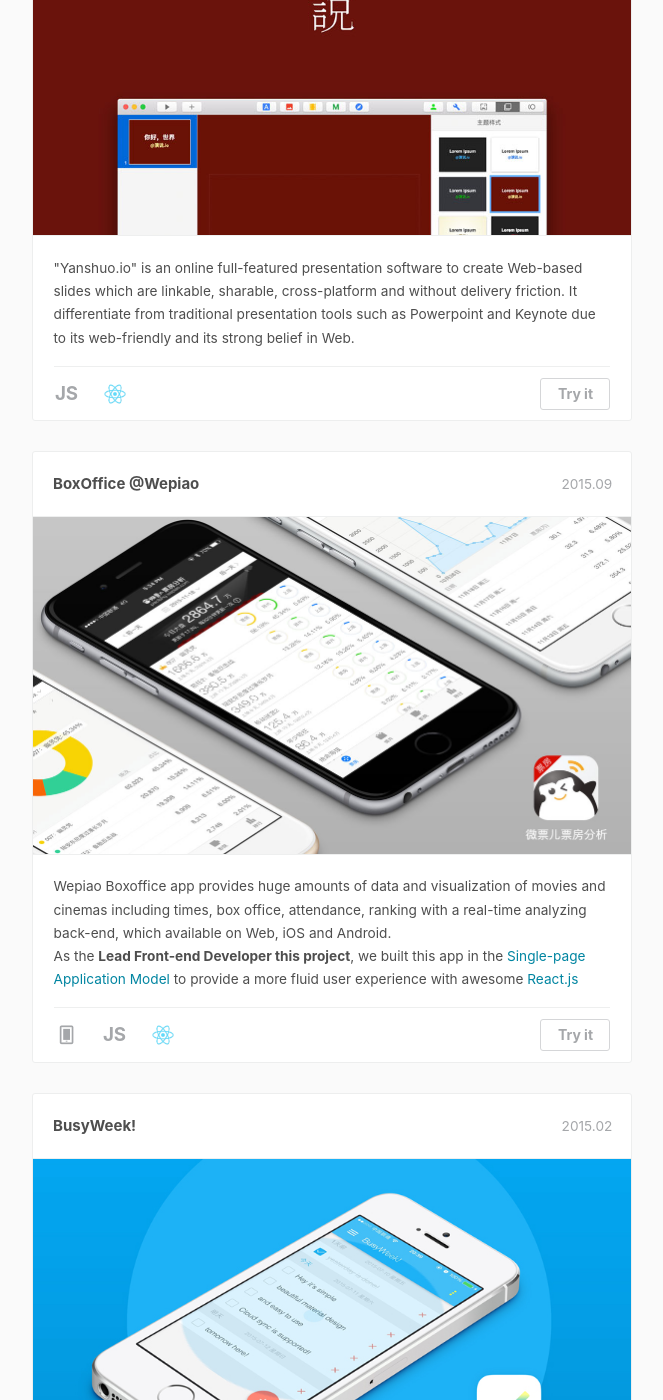
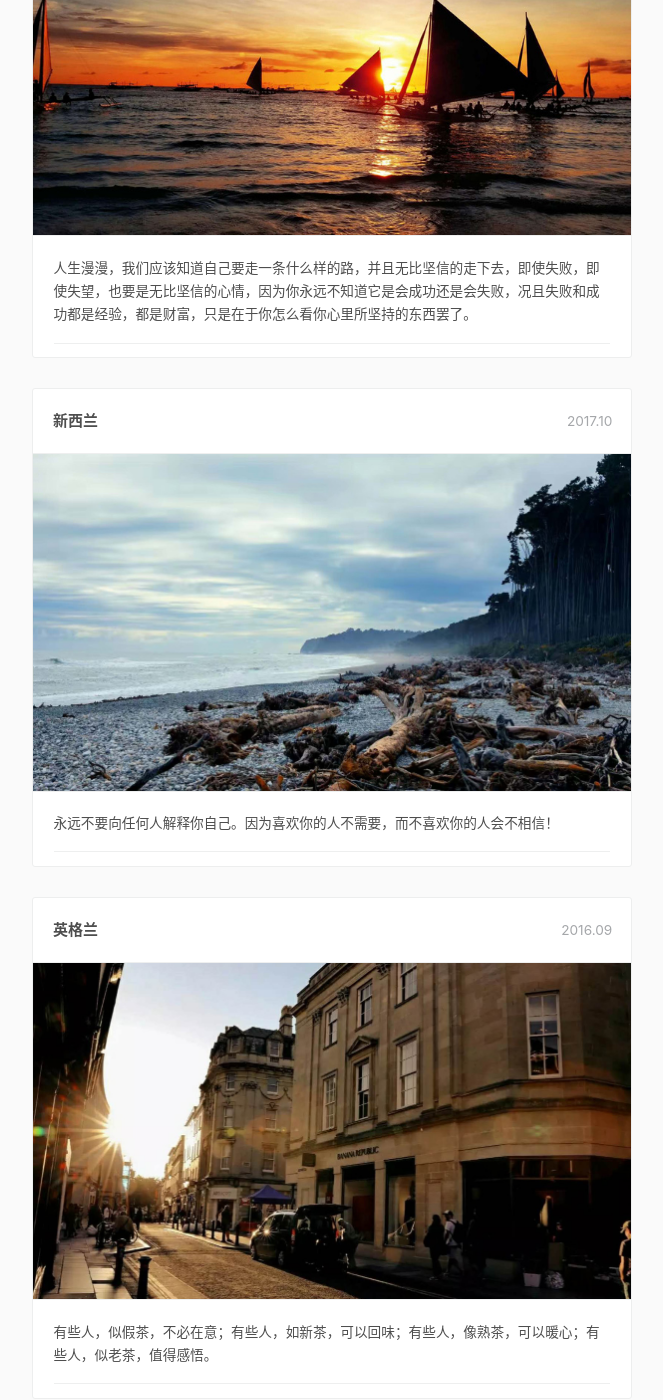
Before and after one commit to elton/elton.github.com, a Jekyll site: the page built from portfolio/index.html, in a window 1280 px wide and 1400 px high, scrolled down 545 px. Shown: the whole window, without its empty margins (308-971 px from the left). Built offline with Jekyll 4.4.1, drawn with Linux system fonts in a browser that asks for light colours; nearby versions of some CDN libraries; comment, search, counter and statistics services are not loaded; some of the changed text lies outside the part shown.

Commit message:
修改portfolio

```diff
--- a/portfolio/index.html
+++ b/portfolio/index.html
@@ -23,172 +23,53 @@
 				<ul class="cbp_tmtimeline">
 					<li>
 						<div class="cbp_tmlabel">
-							<h2 id="boxoffice">Yanshuo.io (演说.io)</h2>
-							<time>2016.06</time>
+							<h2 id="boxoffice">长滩岛</h2>
+							<time>2017.11</time>
 							<img src="images/work-yanshuo.jpg">
 							<ul>
 								<li>
-									"Yanshuo.io" is an online full-featured presentation software to create Web-based slides which are linkable, sharable, cross-platform and without delivery friction. It differentiate from traditional presentation tools such as Powerpoint and Keynote due to its web-friendly and its strong belief in Web.
+									人生漫漫，我们应该知道自己要走一条什么样的路，并且无比坚信的走下去，即使失败，即使失望，也要是无比坚信的心情，因为你永远不知道它是会成功还是会失败，况且失败和成功都是经验，都是财富，只是在于你怎么看你心里所坚持的东西罢了。
 								</li>
 								<li class="skill">
-									<span><b>JS</b></span>
-									<span class="i-react"></span>
-									<span class="link"><a target="_blank" href="https://yanshuo.io">Try it</a></span>
+									<!-- <span><b>长滩岛</b></span> -->
+									<!-- <span class="i-react"></span> -->
+									<!-- <span class="link"><a target="_blank" href="https://yanshuo.io">Try it</a></span> -->
 								</li>
 							</ul>
 						</div>
 					</li>
 					<li>
 						<div class="cbp_tmlabel">
-							<h2 id="boxoffice">BoxOffice @Wepiao</h2>
-							<time>2015.09</time>
+							<h2 id="boxoffice">新西兰</h2>
+							<time>2017.10</time>
 							<img src="images/work-wepiao-bo.jpg">
 							<ul>
 								<li>
-									Wepiao Boxoffice app provides huge amounts of data and visualization of movies and cinemas including times, box office, attendance, ranking with a real-time analyzing back-end, which available on Web, iOS and Android.<br> As the <b>Lead Front-end Developer this project</b>, we built this app in the <a href="https://en.wikipedia.org/wiki/Single-page_application">Single-page Application Model</a> to provide a more fluid user experience with awesome <a href="http://facebook.github.io/react/">React.js</a>
+									永远不要向任何人解释你自己。因为喜欢你的人不需要，而不喜欢你的人会不相信！
 								</li>
 								<li class="skill">
-									<span class="cbp_tmicon-phone"></span>
+									<!-- <span class="cbp_tmicon-phone"></span>
 									<span><b>JS</b></span>
 									<span class="i-react"></span>
-									<span class="link"><a target="_blank" href="http://piaofang.wepiao.com">Try it</a></span>
+									<span class="link"><a target="_blank" href="http://piaofang.wepiao.com">Try it</a></span> -->
 								</li>
 							</ul>
 						</div>
 					</li>
 					<li>
 						<div class="cbp_tmlabel">
-							<h2 id="busyweek">BusyWeek!</h2>
-							<time>2015.02</time>
+							<h2 id="busyweek">英格兰</h2>
+							<time>2016.09</time>
 							<img src="images/work-busyweek.jpg">
 							<ul>
 								<li>
-									BusyWeek! is a time-based Todo application, available on Web and Apple App Store, which also support the backup and restore to and from the cloud.<br>
-									It's material-designed, truly responsive across platforms and based on modern web technologies including HTML5, CSS3, Sass and powerful <a href="http://vuejs.org">Vue.js</a>.
+									有些人，似假茶，不必在意；有些人，如新茶，可以回味；有些人，像熟茶，可以暖心；有些人，似老茶，值得感悟。
 								</li>
 								<li class="skill">
-									<span class="cbp_tmicon-phone"></span>
+									<!-- <span class="cbp_tmicon-phone"></span>
 									<span><b>JS</b></span>
 									<span class="i-vue"></span>
-									<span class="link"><a target="_blank" href="http://huangxuan.me/BusyWeek/dist/">Try it</a></span>
-								</li>
-							</ul>
-						</div>
-					</li>
-					<li>
-						<div class="cbp_tmlabel">
-							<h2>Alitrip.com @Alibaba</h2>
-							<time>2014 - 2015</time>
-							<img src="images/intern-alitrip.jpg">
-							<ul>
-								<li>
-									Alitrip, formerly Taobao Travel, is one of the biggest platform for China's online travel sector, on which there has over 10,000 merchants providing airplane tickets, vacation packages, hotel booking services, visa application services and tour guide services.<br>
-									As a <b>Intern Front-End Engineer</b>, I provided mobile-web and hybrid-apps development for our online travel business. Besides, I  contribute to performance, UI rendering optimization and CSS library.
-								</li>
-								<li class="skill">
-									<span class="cbp_tmicon-phone"></span>
-									<span><b>JS</b></span>
-									<a href="https://github.com/kissyteam/kissy"><span class="i-kissy"></span></a>
-									<span class="link"><a target="_blank" href="http://alitrip.com">alitrip.com</a></span>
-								</li>
-							</ul>
-						</div>
-					</li>
-					<!--<li>
-						<div class="cbp_tmlabel">
-							<h2>SENOVA WebApp</h2>
-							<img src="images/senova.jpg">
-							<ul>
-								<li>《多媒体交互设计一》结课作业，以北汽“绅宝”为目标品牌，iPad 为主要平台进行的 App 设计，旨在用一种可交互的方式介绍“绅宝”车型。完全采用 Html5 技术开发，可添加至主屏幕离线运行。着力于触控交互体验的优化与优雅的动画设计。</li>
-								<li>Responsible : Front-End，Interaction，Product</li>
-								<li>Partner : ZOE-张瑜</li>
-								<li class="skill">
-									<span class="cbp_tmicon-html"></span>
-									<span class="fa fa-css3"></span>
-									<span><b>JS</b></span>
-									<span class="link"><a target="_blank" href="http://huangxuan.me/senova/">Link</a></span>
-								</li>
-							</ul>
-						</div>
-					</li>-->
-					<li>
-						<div class="cbp_tmlabel">
-							<h2 id="hslider">jQuery.HSlider</h2>
-							<time>2013.10</time>
-							<img src="images/work-hslider.jpg">
-							<ul>
-								<li>
-									HSlider, a full-page scrolling, touch-friendly jQuery slider plugin for mobile and modern desktop browser only. All its animations are powered by CSS3 with GPU acceleration and URL sharing with hash is supported.
-								</li>
-								<li class="skill">
-									<span class="fa fa-css3"></span>
-									<span><b>JS</b></span>
-									<span class="i-jquery"></span>
-									<span class="link"><a target="_blank" href="https://github.com/Huxpro/jquery.HSlider">Github</a></span>
-								</li>
-							</ul>
-						</div>
-					</li>
-					<li>
-						<div class="cbp_tmlabel">
-							<h2>《真相不止一个》</h2>
-							<time>2013.10</time>
-							<img src="images/work-truth.jpg">
-							<ul>
-								<li>Motion Graphic Design, powered by Adobe After Effect and cooperate with amazing artist <a href="https://www.behance.net/psychofish">@Psycho_fish</a></li>
-								<li class="skill">
-									<span><b>Ae</b></span>
-									<span class="cbp_tmicon-video"></span>
-									<span class="link"><a target="_blank" href="http://www.tudou.com/programs/view/Xa-pGW55N4g/">View</a></span>
-								</li>
-							</ul>
-						</div>
-					</li>
-					<li>
-						<div class="cbp_tmlabel">
-							<h2>Intern @LxU Studio</h2>
-							<time>2013.06 - 08</time>
-							<img src="images/intern-lxu.jpg">
-							<ul>
-								<li>
-									As a <b>Intern Motion Graphic Designer</b>, I participated in several creative advertising virus videos for our clients including Baidu and Continental.
-								</li>
-								<li class="skill">
-									<span><b>Ae</b></span>
-									<span class="cbp_tmicon-video"></span>
-									<span class="link"><a target="_blank" href="http://weibo.com/lxustudio">@LxU</a></span>
-								</li>
-							</ul>
-						</div>
-					</li>
-					<li>
-						<div class="cbp_tmlabel">
-							<h2>Puzzled Hybrid</h2>
-							<time>2013.06</time>
-							<img src="images/work-puzzle.png">
-							<ul>
-								<li> This font is parts of the course work of <b>Design Basis</b>, which mix Serif fonts, Sans-serif fonts and...zebra-stripe! Why I design it like that is still a puzzle to me, and the intro video is available below.
-								<li class="skill">
-									<span class="cbp_tmicon-font"></span>
-									<span><b>Ps</b></span>
-									<span><b>Ae</b></span>
-									<span class="link"><a target="_blank" href="http://www.tudou.com/programs/view/DtG8SaFAoXU/">View</a></span>
-								</li>
-							</ul>
-						</div>
-					</li>
-					<li>
-						<div class="cbp_tmlabel">
-							<h2>Home - UI Design</h2>
-							<time>2012.11</time>
-							<img src="images/work-uihome.jpg">
-							<ul>
-								<li>
-									Participated in the students team with Huang Yi and Nie Ruijie as the UI Motion Designer. Won the first prize in 7th national IT application competition
-								</li>
-								<li class="skill">
-									<span><b>Fl</b></span>
-									<span class="link"><a target="_blank" href="http://animation.cuc.edu.cn/2c90943227f186ba0127f18a7ff10009/view/394">News</a></span>
+									<span class="link"><a target="_blank" href="http://huangxuan.me/BusyWeek/dist/">Try it</a></span> -->
 								</li>
 							</ul>
 						</div>
```
Also changed, not shown: portfolio/images/work-busyweek.jpg, portfolio/images/work-wepiao-bo.jpg, portfolio/images/work-yanshuo.jpg, 5 other files.
